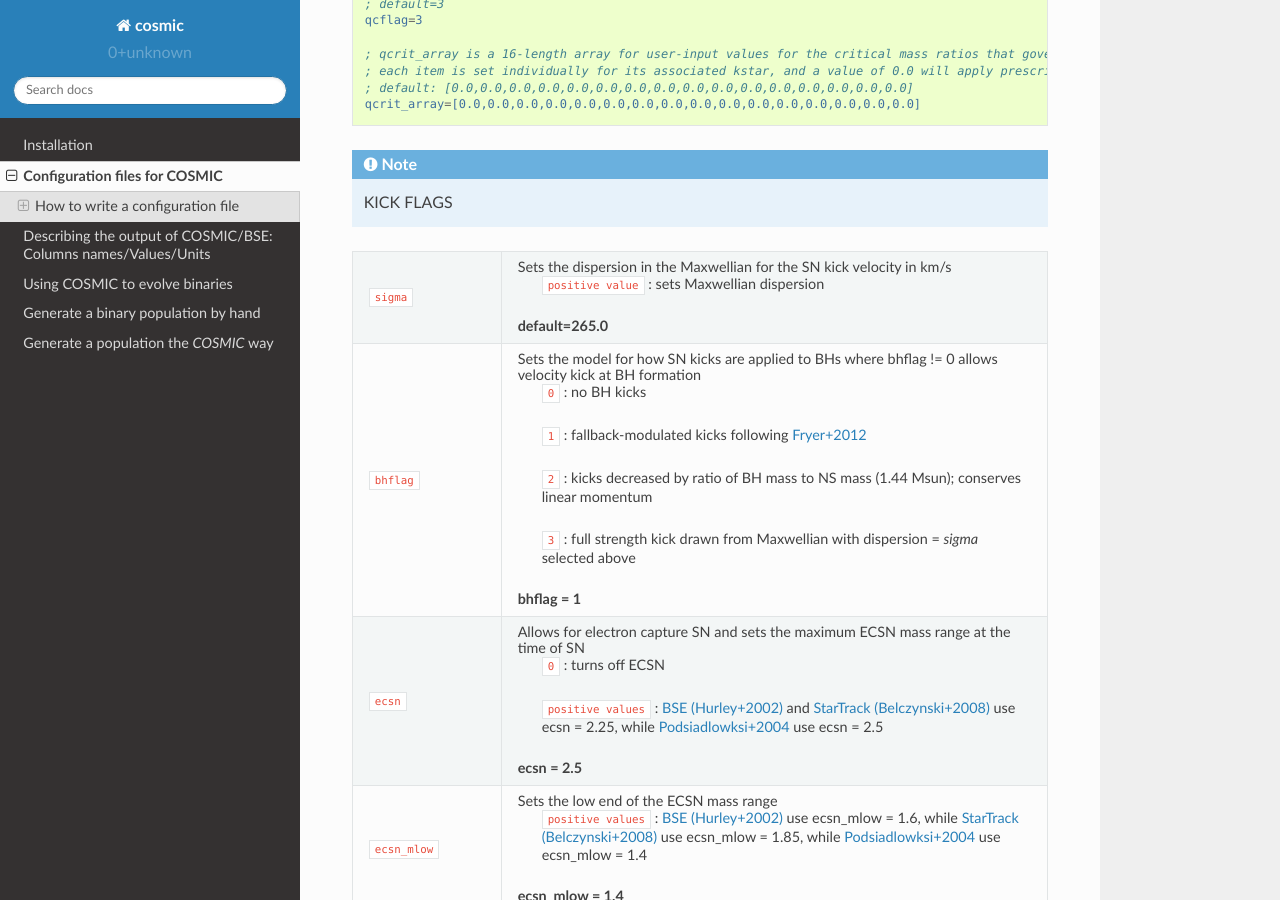
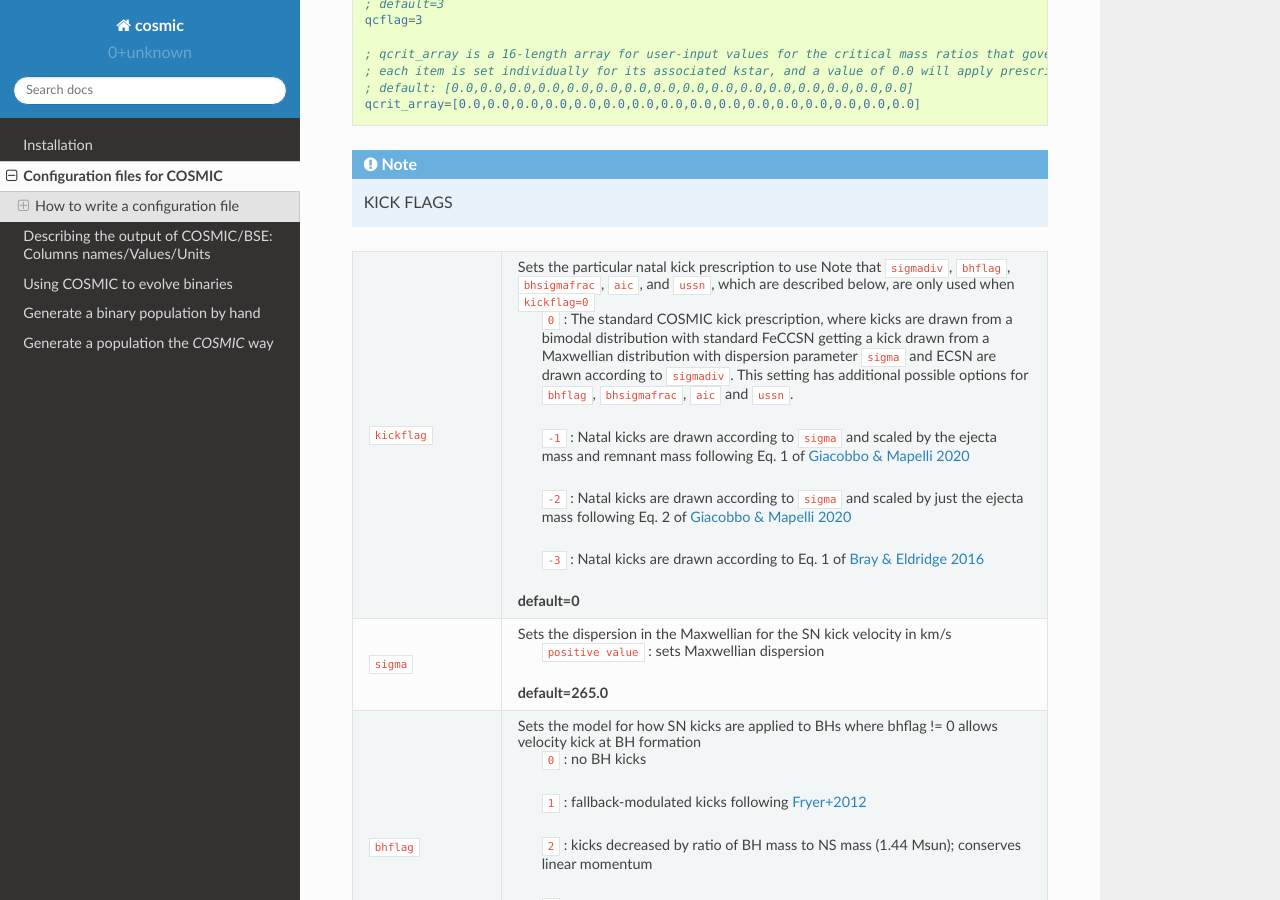
Before and after one commit to COSMIC-PopSynth/COSMIC, a Sphinx documentation site: the page built from docs/inifile/index.rst, in a window 1280 px wide and 900 px high, scrolled down 9249 px. Built offline with Sphinx 7.4.7 and the Read the Docs theme 2.0.0, drawn with Linux system fonts in a browser that asks for light colours; formulas are drawn with MathJax 3; some of the changed text lies outside the part shown.

Commit message:
Added new flag called kickflag, that allows users to drawn natal kick… (#399)
* Added new flag called kickflag, that allows users to drawn natal kicks from prescriptions in Bray & Eldridge 2016 and Giacobbo & Mapelli 2020

* updated the proto-core mass for the rapid prescription as in Giacobbo & Mapelli 2020, which is needed to match the NS mass spectrum (Fryer, private communication with Mario)

* taking out new proto-core mass so unit tests will pass, will do in next PR

```diff
--- a/docs/inifile/index.rst
+++ b/docs/inifile/index.rst
@@ -561,8 +561,32 @@ common envelope occurs regardless of the choices below:
 .. note::
 
     KICK FLAGS
+=======================  =====================================================
+``kickflag``             Sets the particular natal kick prescription to use
+                         Note that ``sigmadiv``, ``bhflag``, ``bhsigmafrac``,
+                         ``aic``, and ``ussn``, which are described below, are
+                         only used when ``kickflag=0``
 
-=======================  =====================================================
+                            ``0`` : The standard COSMIC kick prescription, where
+                            kicks are drawn from a bimodal distribution with
+                            standard FeCCSN getting a kick drawn from a Maxwellian
+                            distribution with dispersion parameter ``sigma`` and ECSN
+                            are drawn according to ``sigmadiv``. This setting has
+                            additional possible options for ``bhflag``, ``bhsigmafrac``,
+                            ``aic`` and ``ussn``.
+
+                            ``-1`` : Natal kicks are drawn according to ``sigma`` and
+                            scaled by the ejecta mass and remnant mass following Eq. 1 of
+                            `Giacobbo & Mapelli 2020 <https://ui.adsabs.harvard.edu/abs/2020ApJ...891..141G/abstract>`_
+
+                            ``-2`` : Natal kicks are drawn according to ``sigma`` and
+                            scaled by just the ejecta mass following Eq. 2 of
+                            `Giacobbo & Mapelli 2020 <https://ui.adsabs.harvard.edu/abs/2020ApJ...891..141G/abstract>`_
+
+                            ``-3`` : Natal kicks are drawn according to Eq. 1 of
+                            `Bray & Eldridge 2016 <https://ui.adsabs.harvard.edu/abs/2016MNRAS.461.3747B/abstract>`_
+
+                         **default=0**
 ``sigma``                Sets the dispersion in the Maxwellian for the
                          SN kick velocity in km/s
 
@@ -689,6 +713,19 @@ common envelope occurs regardless of the choices below:
     ;;;;;;;;;;;;;;;;;;
     ;;; KICK FLAGS ;;;
     ;;;;;;;;;;;;;;;;;;
+
+    ; kickflag sets the particular kick prescription to use
+    ; kickflag=0 uses the standard kick prescription, where kicks are drawn from a bimodal
+    ; distribution based on whether they go through FeCCSN or ECSN/USSN
+    ; kickflag=-1 uses the prescription from Giacobbo & Mapelli 2020 (Eq. 1)
+    ; with their default parameters (<m_ns>=1.2 Msun, <m_ej>=9 Msun)
+    ; kickflag=-2 uses the prescription from Giacobbo & Mapelli 2020 (Eq. 2),
+    ; which does not scale the kick by <m_ns>
+    ; kickflag=-3 uses the prescription from Bray & Eldridge 2016 (Eq. 1)
+    ; with their default parameters (alpha=70 km/s, beta=120 km/s)
+    ; Note: sigmadiv, bhflag, bhsigmafrac, aic, and ussn are only used when kickflag=0
+    ; default = 0
+    kickflag = 0
 
     ; sigma sets is the dispersion in the Maxwellian for the SN kick velocity in km/s
     ; default=265.0
--- a/docs/runpop/index.rst
+++ b/docs/runpop/index.rst
@@ -310,7 +310,7 @@ The syntax for the Evolve class is as follows:
 
     In [1]: from cosmic.evolve import Evolve
 
-    In [2]: BSEDict = {'xi': 1.0, 'bhflag': 1, 'neta': 0.5, 'windflag': 3, 'wdflag': 1, 'alpha1': 1.0, 'pts1': 0.001, 'pts3': 0.02, 'pts2': 0.01, 'epsnov': 0.001, 'hewind': 0.5, 'ck': 1000, 'bwind': 0.0, 'lambdaf': 0.5, 'mxns': 2.5, 'beta': 0.125, 'tflag': 1, 'acc2': 1.5, 'remnantflag': 3, 'ceflag': 0, 'eddfac': 1.0, 'ifflag': 0, 'bconst': 3000, 'sigma': 265.0, 'gamma': -1.0, 'pisn': 45.0, 'natal_kick_array' : [[-100.0,-100.0,-100.0,-100.0,0.0], [-100.0,-100.0,-100.0,-100.0,0.0]], 'bhsigmafrac' : 1.0, 'polar_kick_angle' : 90, 'qcrit_array' : [0.0,0.0,0.0,0.0,0.0,0.0,0.0,0.0,0.0,0.0,0.0,0.0,0.0,0.0,0.0,0.0], 'cekickflag' : 2, 'cehestarflag' : 0, 'cemergeflag' : 0, 'ecsn' : 2.5, 'ecsn_mlow' : 1.4, 'aic' : 1, 'ussn' : 0, 'sigmadiv' :-20.0, 'qcflag' : 2, 'eddlimflag' : 0, 'fprimc_array' : [2.0/21.0,2.0/21.0,2.0/21.0,2.0/21.0,2.0/21.0,2.0/21.0,2.0/21.0,2.0/21.0,2.0/21.0,2.0/21.0,2.0/21.0,2.0/21.0,2.0/21.0,2.0/21.0,2.0/21.0,2.0/21.0], 'bhspinflag' : 0, 'bhspinmag' : 0.0, 'rejuv_fac' : 1.0, 'rejuvflag' : 0, 'htpmb' : 1, 'ST_cr' : 1, 'ST_tide' : 0, 'bdecayfac' : 1, 'rembar_massloss' : 0.5, 'zsun' : 0.017}
+    In [2]: BSEDict = {'xi': 1.0, 'bhflag': 1, 'neta': 0.5, 'windflag': 3, 'wdflag': 1, 'alpha1': 1.0, 'pts1': 0.001, 'pts3': 0.02, 'pts2': 0.01, 'epsnov': 0.001, 'hewind': 0.5, 'ck': 1000, 'bwind': 0.0, 'lambdaf': 0.5, 'mxns': 2.5, 'beta': 0.125, 'tflag': 1, 'acc2': 1.5, 'remnantflag': 3, 'ceflag': 0, 'eddfac': 1.0, 'ifflag': 0, 'bconst': 3000, 'sigma': 265.0, 'gamma': -1.0, 'pisn': 45.0, 'natal_kick_array' : [[-100.0,-100.0,-100.0,-100.0,0.0], [-100.0,-100.0,-100.0,-100.0,0.0]], 'bhsigmafrac' : 1.0, 'polar_kick_angle' : 90, 'qcrit_array' : [0.0,0.0,0.0,0.0,0.0,0.0,0.0,0.0,0.0,0.0,0.0,0.0,0.0,0.0,0.0,0.0], 'cekickflag' : 2, 'cehestarflag' : 0, 'cemergeflag' : 0, 'ecsn' : 2.5, 'ecsn_mlow' : 1.4, 'aic' : 1, 'ussn' : 0, 'sigmadiv' :-20.0, 'qcflag' : 2, 'eddlimflag' : 0, 'fprimc_array' : [2.0/21.0,2.0/21.0,2.0/21.0,2.0/21.0,2.0/21.0,2.0/21.0,2.0/21.0,2.0/21.0,2.0/21.0,2.0/21.0,2.0/21.0,2.0/21.0,2.0/21.0,2.0/21.0,2.0/21.0,2.0/21.0], 'bhspinflag' : 0, 'bhspinmag' : 0.0, 'rejuv_fac' : 1.0, 'rejuvflag' : 0, 'htpmb' : 1, 'ST_cr' : 1, 'ST_tide' : 0, 'bdecayfac' : 1, 'rembar_massloss' : 0.5, 'kickflag' : 0, 'zsun' : 0.017}
 
     In [3]: bpp, bcm, initC, kick_info  = Evolve.evolve(initialbinarytable=InitialBinaries, BSEDict=BSEDict)
 
```
Also changed, not shown: docs/examples/index.rst (+4 -4 lines), 10 other files.
